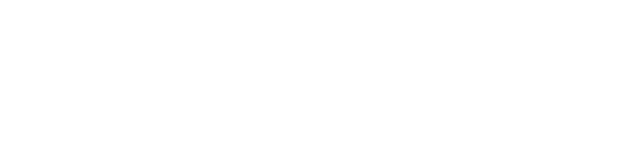
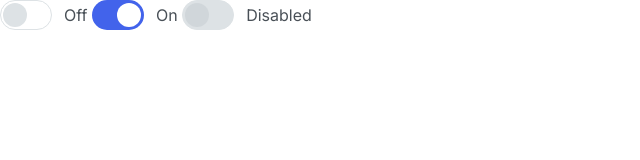
Before and after one commit to js-tasks-ru/htmlcss-20220519_vitalijs-maslobojevs92, a website: page 07-lection5/03-toggler/index.html in a window 1280 px wide. Shown: the whole page, without its empty margins (0-640 px from the left). Drawn offline with Linux system fonts and the light colour scheme.

Commit message:
finished 07-toggler

```diff
--- a/07-lection5/03-toggler/index.html
+++ b/07-lection5/03-toggler/index.html
@@ -1,11 +1,31 @@
 <!DOCTYPE html>
 <!-- Страница с кнопкой переключения -->
 <html lang="ru">
-    <head>
-        <link rel="stylesheet" href="../../assets/css/main.css">
-        <link rel="stylesheet" href="./toggler.css">
-    </head>
-    <body>
-
-    </body>
+  <head>
+    <link rel="stylesheet" href="../../assets/css/main.css" />
+    <link rel="stylesheet" href="./toggler.css" />
+  </head>
+  <body>
+    <label class="toggler">
+      <input type="checkbox" class="toggler__input" />
+      <div class="toggler__container">
+        <div class="toggler__control"></div>
+      </div>
+      <div class="toggler__title">Off</div>
+    </label>
+    <label class="toggler">
+      <input type="checkbox" class="toggler__input" checked />
+      <div class="toggler__container">
+        <div class="toggler__control"></div>
+      </div>
+      <div class="toggler__title">On</div>
+    </label>
+    <label class="toggler">
+      <input type="checkbox" class="toggler__input" disabled />
+      <div class="toggler__container">
+        <div class="toggler__control"></div>
+      </div>
+      <div class="toggler__title">Disabled</div>
+    </label>
+  </body>
 </html>
--- a/07-lection5/03-toggler/toggler.css
+++ b/07-lection5/03-toggler/toggler.css
@@ -0,0 +1,60 @@
+.toggler {
+  display: inline-flex;
+  align-items: center;
+  column-gap: 12px;
+}
+
+.toggler__container {
+  width: 52px;
+  padding: 2px;
+  background-color: var(--bg-color-form-controls);
+  border: 1px solid var(--border-color-form-controls);
+  border-radius: 16px;
+}
+
+.toggler__input {
+  position: absolute;
+  width: 0;
+  height: 0;
+  margin: -1px;
+  border: 0;
+  padding: 0;
+  white-space: nowrap;
+  clip-path: inset(100%);
+  clip: rect(0, 0, 0, 0);
+  overflow: hidden;
+}
+
+.toggler__input:disabled + .toggler__container {
+  background: var(--bg-color-form-controls-disabled);
+}
+.toggler__input:disabled + .toggler__container .toggler__control {
+  background: var(--bg-color-form-controls-disabled-dark);
+  opacity: 0.25;
+}
+
+.toggler__input:checked + .toggler__container {
+  background-color: var(--bg-color-form-controls-checked);
+  border-color: transparent;
+}
+
+.toggler__input:checked + .toggler__container .toggler__control {
+  left: 100%;
+  transform: translateX(-100%);
+  background-color: var(--bg-color-form-controls);
+}
+
+.toggler__control {
+  position: relative;
+  width: 24px;
+  height: 24px;
+  background-color: var(--bg-color-form-controls-disabled);
+  border-radius: 50%;
+}
+
+.toggler__title {
+  font-weight: 400;
+  font-size: 16px;
+  line-height: 24px;
+  color: var(--text-color-form-controls-title);
+}
--- a/assets/css/main.css
+++ b/assets/css/main.css
@@ -96,6 +96,15 @@
   --text-color-aside-menu-title: var(--black-1);
   --text-color-aside-menu: var(--black);
   --text-color-aside-menu-active: var(--red-1);
+
+  --bg-color-form-controls: var(--white);
+  --bg-color-form-controls-checked: var(--light-blue);
+  --bg-color-form-controls-disabled: var(--grey-2);
+  --bg-color-form-controls-disabled-dark: var(--grey-3);
+  --text-color-form-controls-title: var(--grey-4);
+  --text-color-form-controls-title-disabled: var(--grey-2);
+  --border-color-form-controls: var(--grey-2);
+  --border-color-form-controls-focused: var(--grey-5);
 }
 
 html {
```
